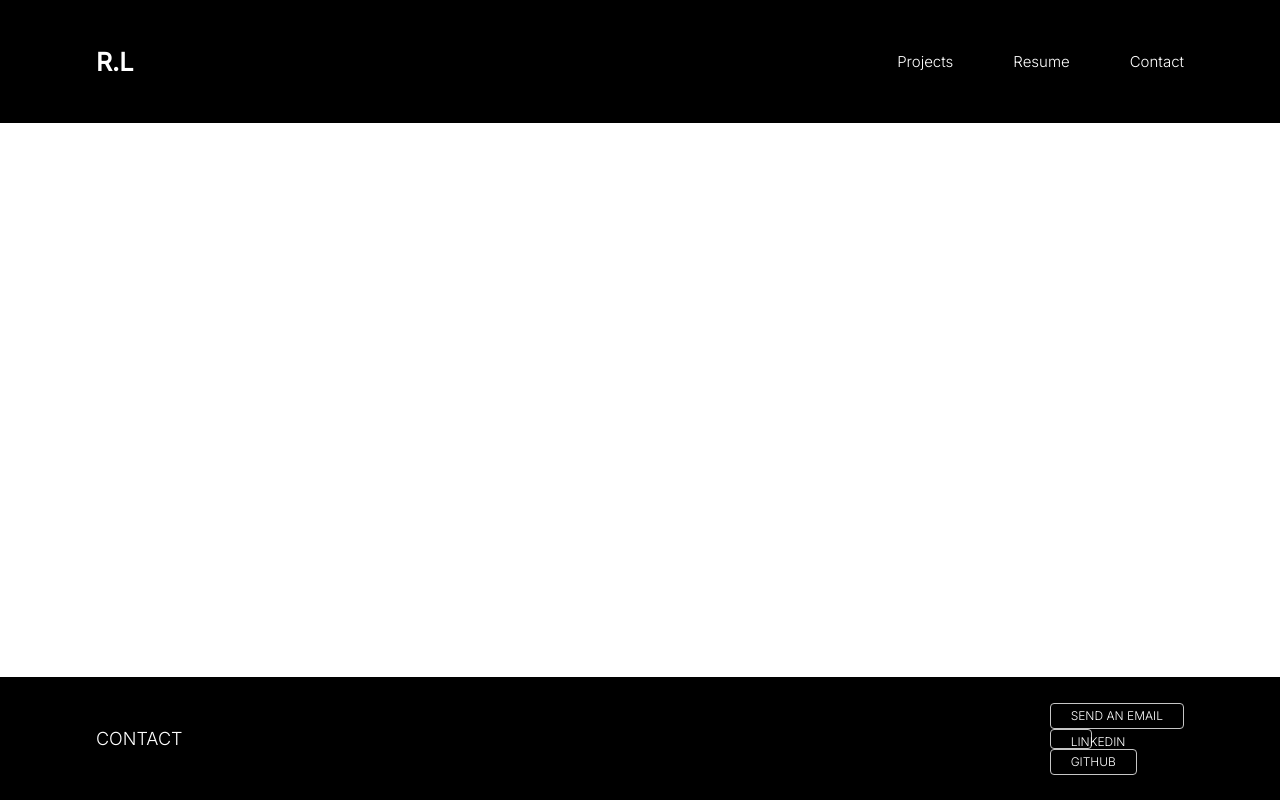
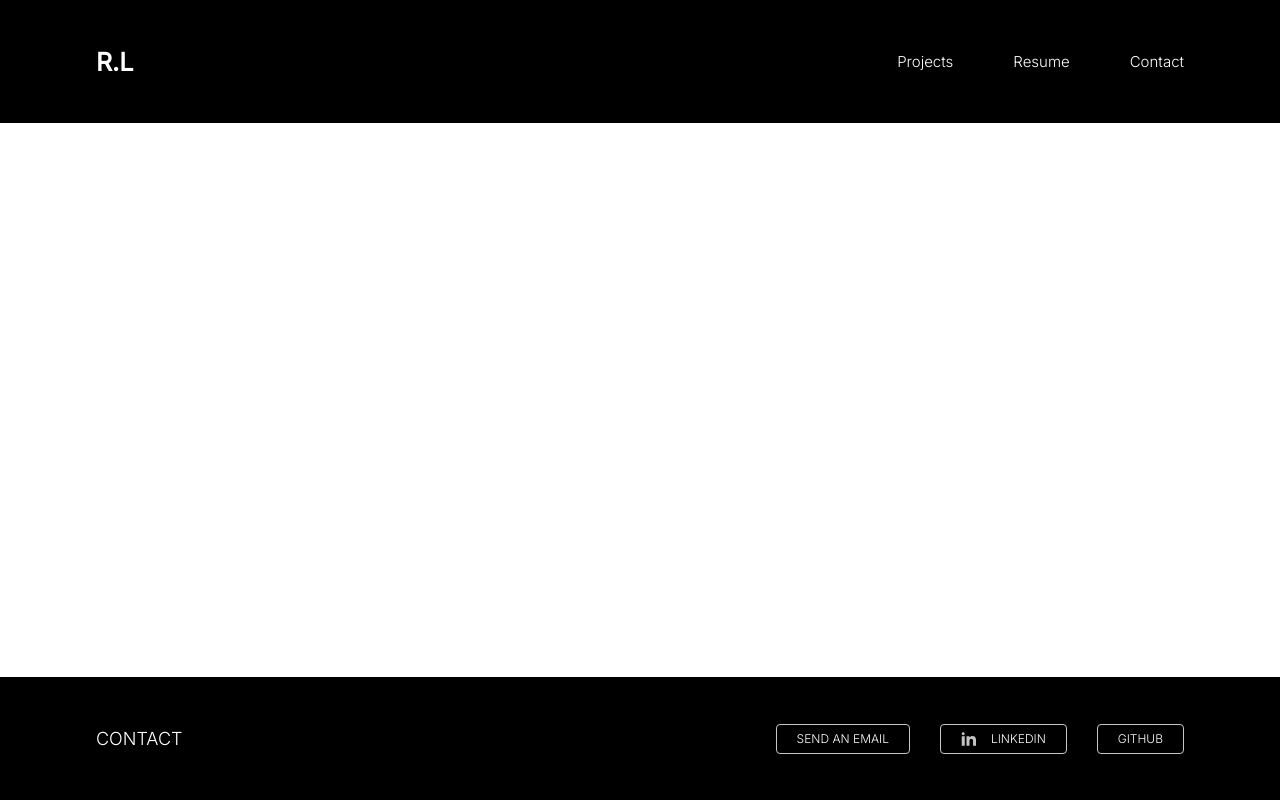
Before and after one commit to rolando1515/website, a Next.js app: page / in a window 1280 px wide. Built offline with nearby package versions, Linux system fonts and the light colour scheme.

Commit message:
adjustments for example

```diff
--- a/src/ui/shared/Footer/footer.tsx
+++ b/src/ui/shared/Footer/footer.tsx
@@ -1,21 +1,27 @@
 import { ListFormat } from 'typescript';
 import { Style } from './footer_styles';
 
-export function Footer () {
+export function Footer() {
   return (
     <Style.Container>
       <div className="footer-content">
-          <span className="footer-contact">
-            CONTACT
-          </span>
+        <span className="footer-contact">CONTACT</span>
         <ul>
           <li>Send an email</li>
-            <li className='linkedinIcon'>
-            <svg width="20" height="18" viewBox="0 0 20 18" fill="none" xmlns="http://www.w3.org/2000/svg">
-            <path d="M4.94043 2.00002C4.94016 2.53046 4.7292 3.03906 4.35394 3.41394C3.97868 3.78883 3.46986 3.99929 2.93943 3.99902C2.409 3.99876 1.90039 3.78779 1.52551 3.41253C1.15062 3.03727 0.940165 2.52846 0.94043 1.99802C0.940695 1.46759 1.15166 0.958988 1.52692 0.584103C1.90218 0.209218 2.411 -0.00124153 2.94143 -0.000976312C3.47186 -0.000711096 3.98047 0.210257 4.35535 0.585517C4.73024 0.960777 4.9407 1.46959 4.94043 2.00002V2.00002ZM5.00043 5.48002H1.00043V18H5.00043V5.48002ZM11.3204 5.48002H7.34043V18H11.2804V11.43C11.2804 7.77002 16.0504 7.43002 16.0504 11.43V18H20.0004V10.07C20.0004 3.90002 12.9404 4.13002 11.2804 7.16002L11.3204 5.48002V5.48002Z" fill="#C4C4C4"/>
+          <li>
+            <svg
+              width="20"
+              height="18"
+              viewBox="0 0 20 18"
+              fill="none"
+              xmlns="http://www.w3.org/2000/svg"
+              className="linkedinIcon"
+            >
+              <path
+                d="M4.94043 2.00002C4.94016 2.53046 4.7292 3.03906 4.35394 3.41394C3.97868 3.78883 3.46986 3.99929 2.93943 3.99902C2.409 3.99876 1.90039 3.78779 1.52551 3.41253C1.15062 3.03727 0.940165 2.52846 0.94043 1.99802C0.940695 1.46759 1.15166 0.958988 1.52692 0.584103C1.90218 0.209218 2.411 -0.00124153 2.94143 -0.000976312C3.47186 -0.000711096 3.98047 0.210257 4.35535 0.585517C4.73024 0.960777 4.9407 1.46959 4.94043 2.00002V2.00002ZM5.00043 5.48002H1.00043V18H5.00043V5.48002ZM11.3204 5.48002H7.34043V18H11.2804V11.43C11.2804 7.77002 16.0504 7.43002 16.0504 11.43V18H20.0004V10.07C20.0004 3.90002 12.9404 4.13002 11.2804 7.16002L11.3204 5.48002V5.48002Z"
+                fill="#C4C4C4"
+              />
             </svg>
-
-
             LinkedIn
           </li>
           <li>GitHub</li>
@@ -24,3 +30,7 @@ export function Footer () {
     </Style.Container>
   );
 }
+
+// NOTE: You put the LinkedIn class on the list and not the SVG, causing it to overwrite previous stylings.
+// i'm also adding the flex to the li now.
+// Also added an example of targeting the SVG inside the link and changing the width.
--- a/src/ui/shared/Footer/footer_styles.tsx
+++ b/src/ui/shared/Footer/footer_styles.tsx
@@ -41,43 +41,36 @@ export const Style = {
       font-size: 18px;
       line-height: 22px;
       box-sizing: border-box;
-
     }
-
-    .linkedinIcon{
-      display: flex;
-      height: 20px;
-      width: 20px;
-
-    }
-
 
     ul {
       list-style: none;
       margin: 0;
       padding: 0;
+      display: flex;
     }
     // The inline block is what makes it so the list items are next to each other.
     li {
-      display: inline-block;
+      display: flex;
       margin-left: 30px;
       font-size: 12px;
       font-family: 'Inter';
       font-style: normal;
       font-weight: 300;
-      line-height: 20px;
-      border: 1px solid #C6C6C6;
+      border: 1px solid #c6c6c6;
       border-radius: 4px;
       box-sizing: border-box;
       text-transform: uppercase;
       text-align: center;
-      padding: 2px 20px;
+      padding: 5px 20px;
+      align-items: center;
 
-
-
-
-
-
+      svg {
+        display: flex;
+        /* height: 20px; */
+        width: 15px;
+        margin-right: 15px;
+      }
     }
   `,
 };
```
Lines whose indentation alone changed are shown as unchanged.
